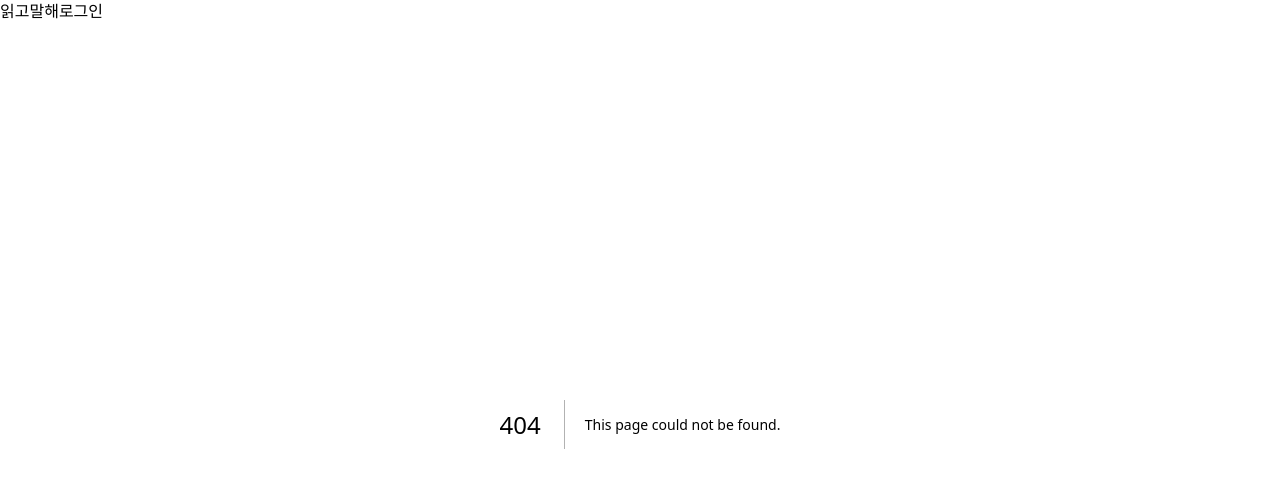
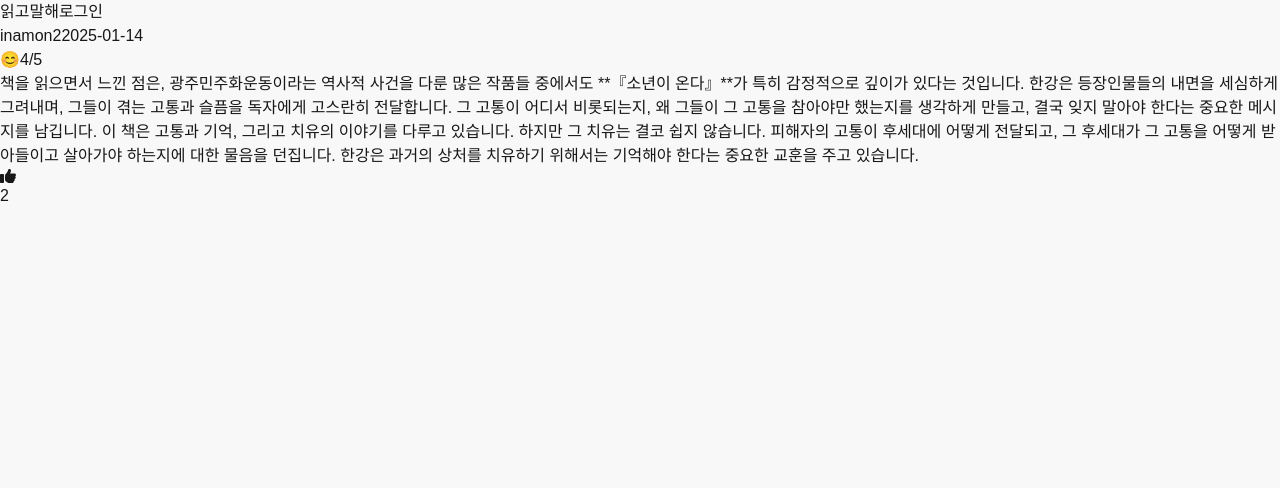
Before and after one commit to IIINHWAA/ReadNSpeak, a Next.js app in the folder readnspeak/: page /reviews/1 in a window 1280 px wide. Before the commit this address had no page. Shown: the top 488 px of the page. Built offline with nearby package versions, Linux system fonts and the light colour scheme.

Commit message:
✨feat : 리뷰 상세 페이지 구현
- URL : http://localhost:3000/reviews/1
- 이런식으로 review_id를 useParams()로 받아옴
- 리뷰 아이디에 해당하는 리뷰를 Reviews.json에서 찾기
- 피그마를 참고하고 UI 구현

```diff
--- /dev/null
+++ b/readnspeak/src/app/reviews/[id]/page.tsx
@@ -0,0 +1,80 @@
+'use client'
+
+import { Suspense, useEffect, useState } from 'react';
+import { FaThumbsUp } from "react-icons/fa6";
+import { Review } from '../../../types';
+import { User } from '../../../types';
+import { useParams } from 'next/navigation';
+
+
+async function getReviewData(id: string): Promise<Review | null> {
+  const res = await fetch(`http://localhost:3000/data/review.json`);
+  const reviews: Review[] = await res.json();
+  return reviews.find(review => review.review_id.toString() === id) || null;
+}
+
+
+async function getUserData(userId: number): Promise<User | null> {
+  const res = await fetch('http://localhost:3000/data/user.json');
+  const users: User[] = await res.json();
+  return users.find(user => user.user_id === userId) || null;
+}
+
+export default function ReviewDetailPage() {
+  const { id } = useParams();
+
+  const reviewId = Array.isArray(id) ? id[0] : id;
+
+  const [review, setReview] = useState<Review | null>(null);
+  const [user, setUser] = useState<User | null>(null);
+  const [isLiked, setIsLiked] = useState<boolean>(false);
+
+  useEffect(() => {
+    if (reviewId) {
+      const fetchData = async () => {
+        const fetchedReview = await getReviewData(reviewId);
+        if (fetchedReview) {
+          setReview(fetchedReview);
+          const fetchedUser = await getUserData(fetchedReview.user_id);
+          setUser(fetchedUser);
+        }
+      };
+      fetchData();
+    }
+  }, [reviewId]);
+
+  const handleLikeToggle = () => {
+    setIsLiked(prevState => !prevState);
+  };
+
+  if (!review || !user) {
+    return <div>리뷰나 사용자 정보를 불러오는 중입니다...</div>;
+  }
+
+  return (
+    <Suspense fallback = {<div>로딩 중...</div>}>
+    <div className="w-4/5 mx-auto bg-gray-100 shadow-xl p-5 rounded-md mt-10">
+      <div className="flex justify-between items-center">
+        <div>
+          <span className="text-lg mr-2 font-bold">{user.username}</span>
+          <span className="text-sm text-gray-600">{review.created_at}</span>
+        </div>
+        <div className="flex items-center">
+          <div className='flex flex-row items-center'>
+            <span className="text-2xl">😊</span>
+            <span className='ml-2 text-xl'>{review.rating}/5</span>
+          </div>
+        </div>
+      </div>
+      <p className="mt-5 text-base">{review.content}</p>
+      <div className='flex flex-col items-center gap-1 mt-10'>
+        <FaThumbsUp
+          className={`text-3xl ${isLiked ? 'text-green-500' : 'text-black'}`}
+          onClick={handleLikeToggle}
+        />
+        <span>{review.helpful_count}</span>
+      </div>
+    </div>
+    </Suspense>
+  );
+}
```
